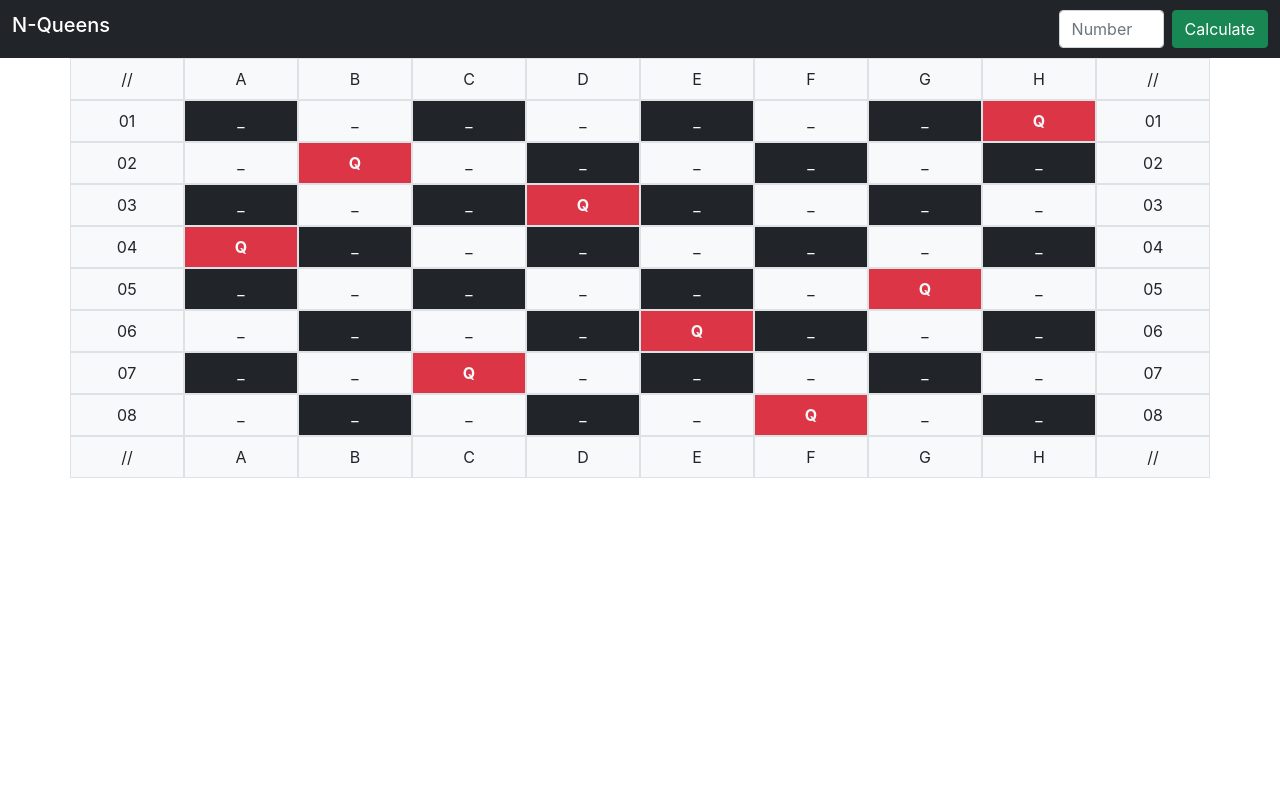
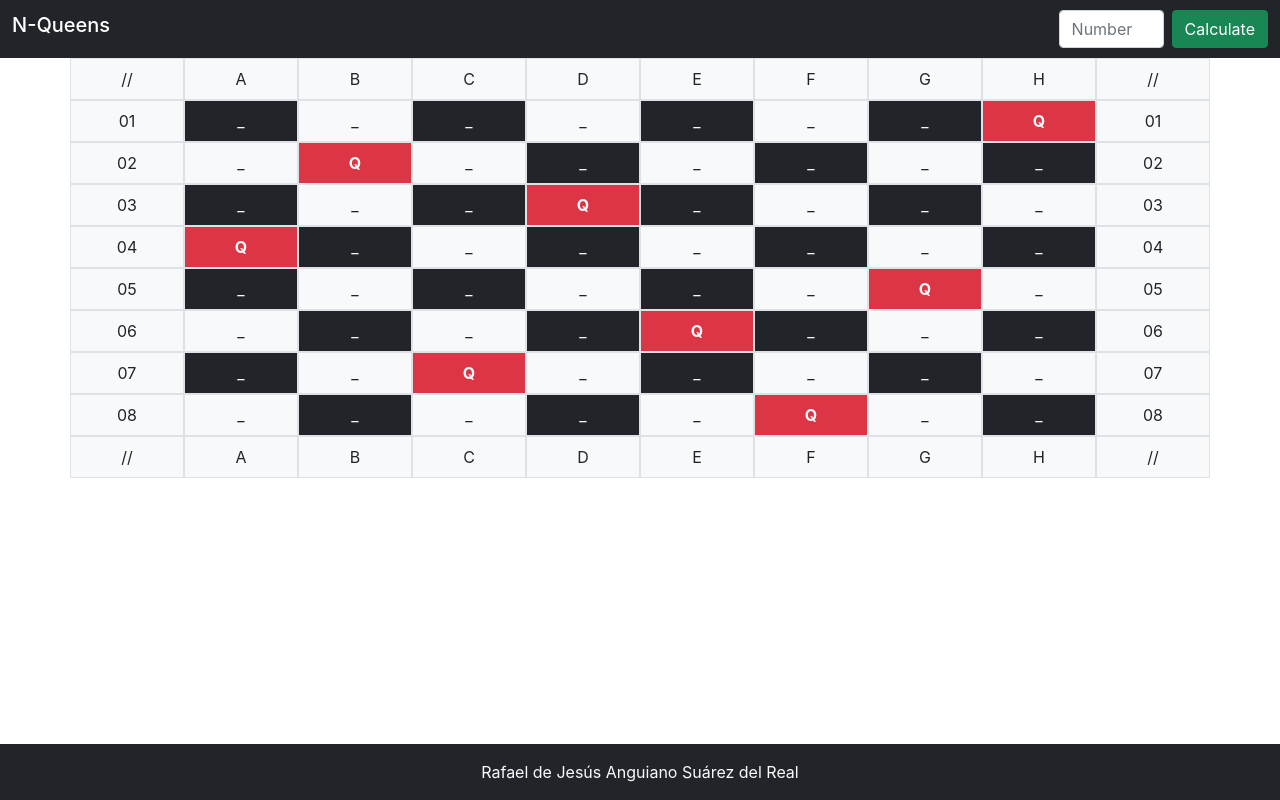
Before and after one commit to Rafael-Anguiano/Web-Queens, a React (Create React App) app: page / in a window 1280 px wide. Built offline with nearby package versions, Linux system fonts and the light colour scheme.

Commit message:
fix footer width

```diff
--- a/src/App.js
+++ b/src/App.js
@@ -2,17 +2,17 @@ import React, { useState } from 'react';
 import './App.css';
 import Header from './components/header';
 import Board from './components/board';
-// import Footer from './components/footer';
+import Footer from './components/footer';
 
 function App() {
   let [boardsize, setBoardsize] = useState(8)
   return (
-    <div className='mh-100 mw-100' >
+    <div className='mh-100 mw-100 pb-4' >
       <Header setBoardsize={setBoardsize} currentValue={boardsize}/>
       {boardsize > 0 && boardsize !== 2 && boardsize !== 3 && boardsize &&
         <Board size={boardsize}/>
       }
-      {/* <Footer/> */}
+      <Footer/>
     </div>
   );
 }
--- a/src/components/footer.js
+++ b/src/components/footer.js
@@ -2,10 +2,10 @@ import React from 'react'
 
 const Footer = () => {
     return (
-        <div className='footer position-absolute bottom-0 start-0 mw-100 d-block '>
-            <div class="container py-3 bg-dark">
-                <span className='text-light'>
-                    <p>Rafael de Jesús Anguiano Suárez del Real</p>
+        <div className='footer position-fixed w-100 bottom-0 start-0 mw-100 d-block p-3 bg-dark'>
+            <div class=" ">
+                <span className='text-light text-center'>
+                    <p className='m-0'>Rafael de Jesús Anguiano Suárez del Real</p>
                 </span>
             </div>
         </div>
```
